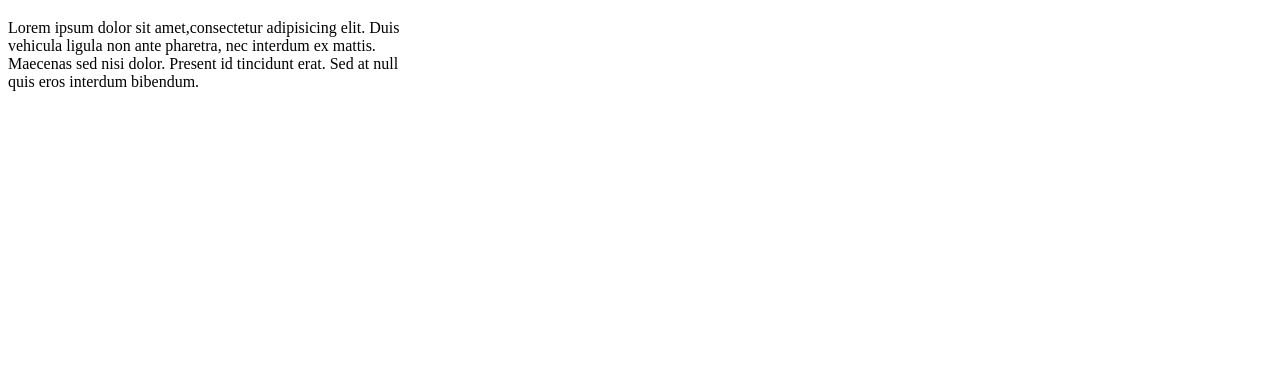
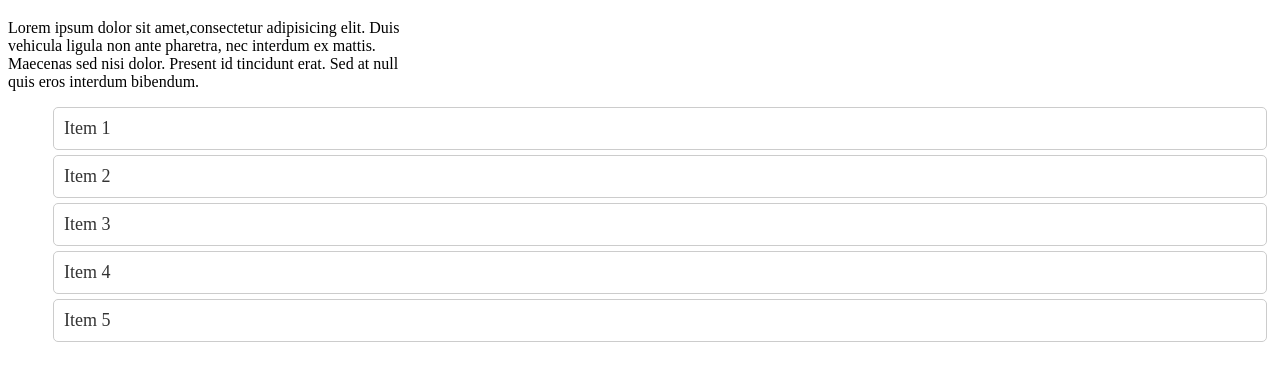
Before and after one commit to mohantymonalisa/NextGenDev-House, a plain HTML site: page Questions/index.html in a window 1280 px wide. Shown: the part 61-442 px from the top of the page. Drawn offline with Linux system fonts and the light colour scheme.

Commit message:
add: question 2

```diff
--- a/Questions/index.html
+++ b/Questions/index.html
@@ -13,6 +13,17 @@
            margin: 20px;
            text-align: center;
         }
+
+         /* Question2 */
+         .list li{
+            font-size: 18px;
+            color: #333333;
+            padding: 10px;
+            border: 1px solid #cccccc;
+            border-radius: 5px;
+            margin: 5px;
+            list-style: none;
+         }
     </style>
 </head>
 <body>
@@ -23,5 +34,14 @@
            Maecenas sed nisi dolor. Present id tincidunt erat. Sed at null<br>
             quis eros interdum bibendum.
       </p>
+
+       <!--question 2-->
+     <ul class="list">
+        <li>Item 1</li>
+        <li>Item 2</li>
+        <li>Item 3</li>
+        <li>Item 4</li>
+        <li>Item 5</li>
+     </ul>
 </body>
 </html>
```
